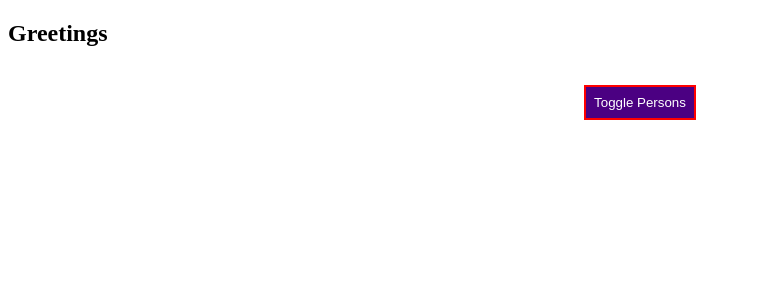
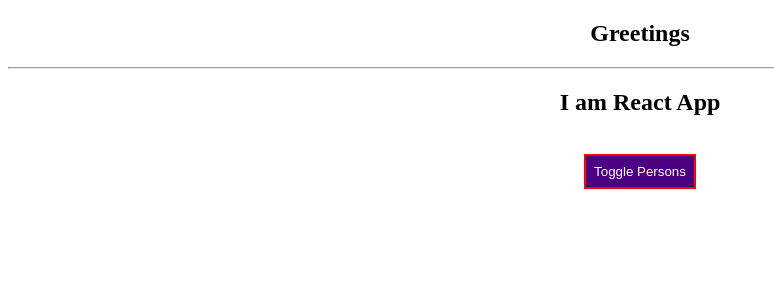
Before and after one commit to frontendprof/react-testing-3, a React (Create React App) app in the folder test-one/: page / in a window 1280 px wide. Shown: the top 300 px of the page, without its empty margins (0-774 px from the left). Built offline with nearby package versions, Linux system fonts and the light colour scheme.

Commit message:
Setting class names  dynamically

```diff
--- /dev/null
+++ b/test-one/src/App.css
@@ -0,0 +1,14 @@
+
+.App{
+    text-align: center;
+}
+
+
+.vine{
+    color:rgb(90, 88, 88);
+    background-color: pink;
+}
+
+.bold{
+    font-weight: bold;
+}
--- a/test-one/src/App.js
+++ b/test-one/src/App.js
@@ -2,6 +2,7 @@
 
 import React, { Component } from 'react';
 
+import "./App.css";
 import Person from "./components/Person";
 
 class App extends Component {
@@ -88,12 +89,21 @@ togglePersonsHandler=()=>{
     };
 
 
+    let classes=[];
+    if(this.state.persons.length<=2){
+      classes.push("vine");
+    }
 
+    if(this.state.persons.length<=1){
+      classes.push("bold");
+    }
 
 
     return (
-      <div>
+      <div className="App">
         <h2>Greetings</h2>
+        <hr/>
+        <h2 className={classes.join("  ")}>I am React App</h2>
         <br></br>
         <button
         style={style}
--- a/test-one/src/components/Person.css
+++ b/test-one/src/components/Person.css
@@ -5,5 +5,5 @@
     border:1px solid #eee;
     padding:16px;
     box-shadow: 0 2px 3px #ccc;
-    text-align: center;
+    /* text-align: center; */
 }
```
